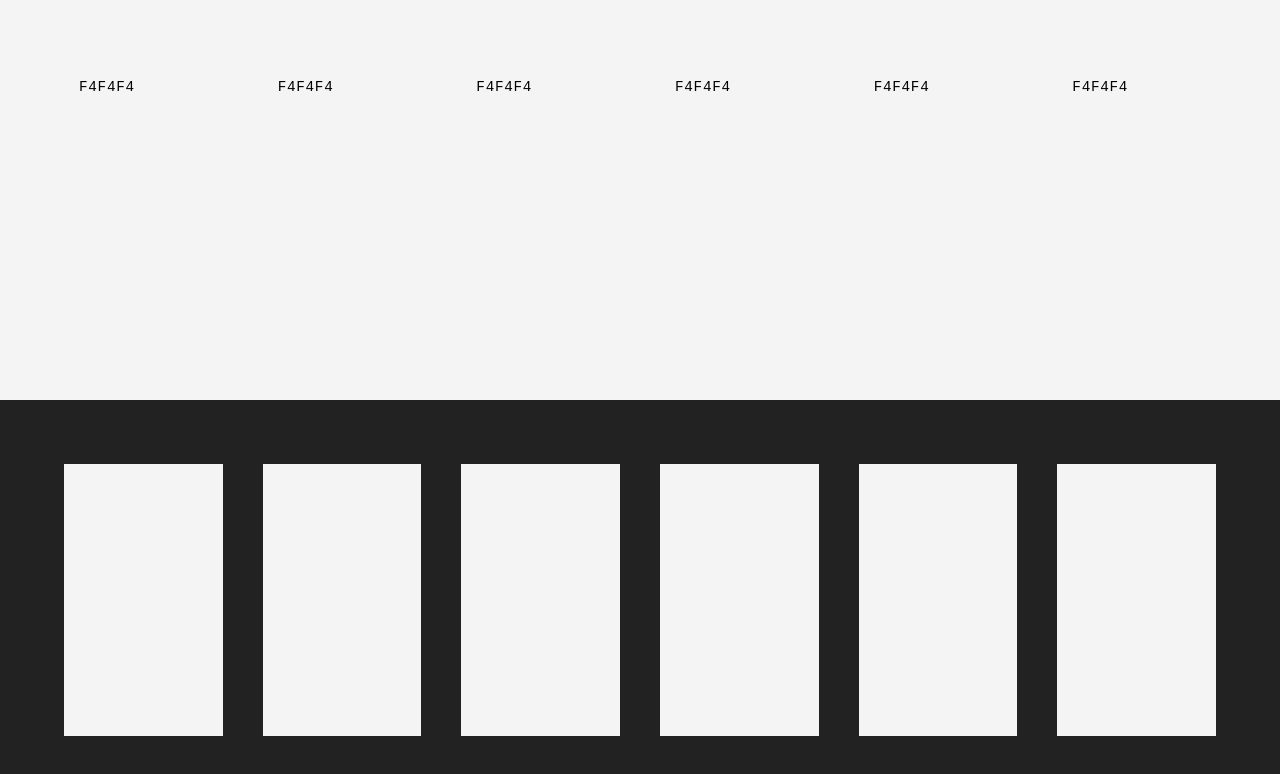
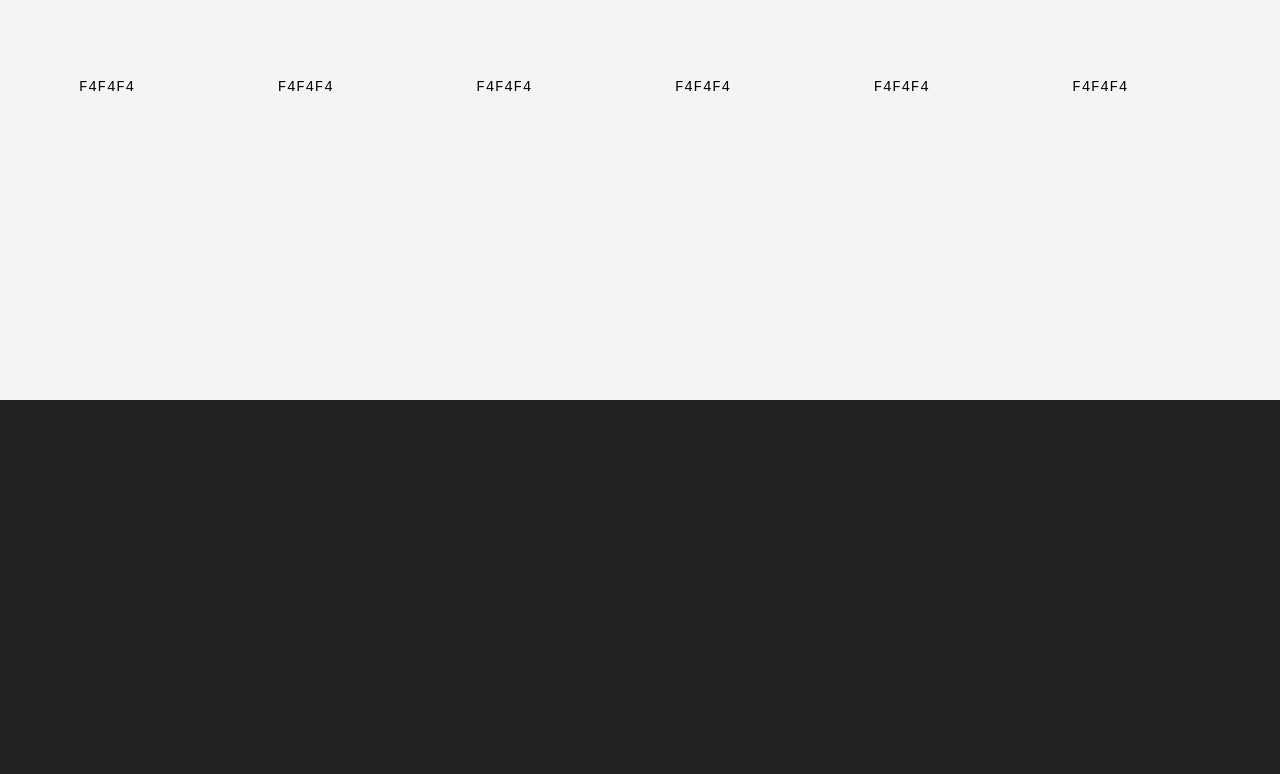
Before and after one commit to prevuelta/colorgen, a plain HTML site: page index.html in a window 1280 px wide. Drawn offline with Linux system fonts and the light colour scheme.

Commit message:
Invert default color

```diff
--- a/index.html
+++ b/index.html
@@ -52,8 +52,13 @@
             flex: 1 1 32%;
             position: relative;
         }
+
         .swatch:last-child {
             margin-right: 0;
+        }
+
+        #wrapper-invert .swatch {
+            background: #222222;
         }
 
         input {
```
